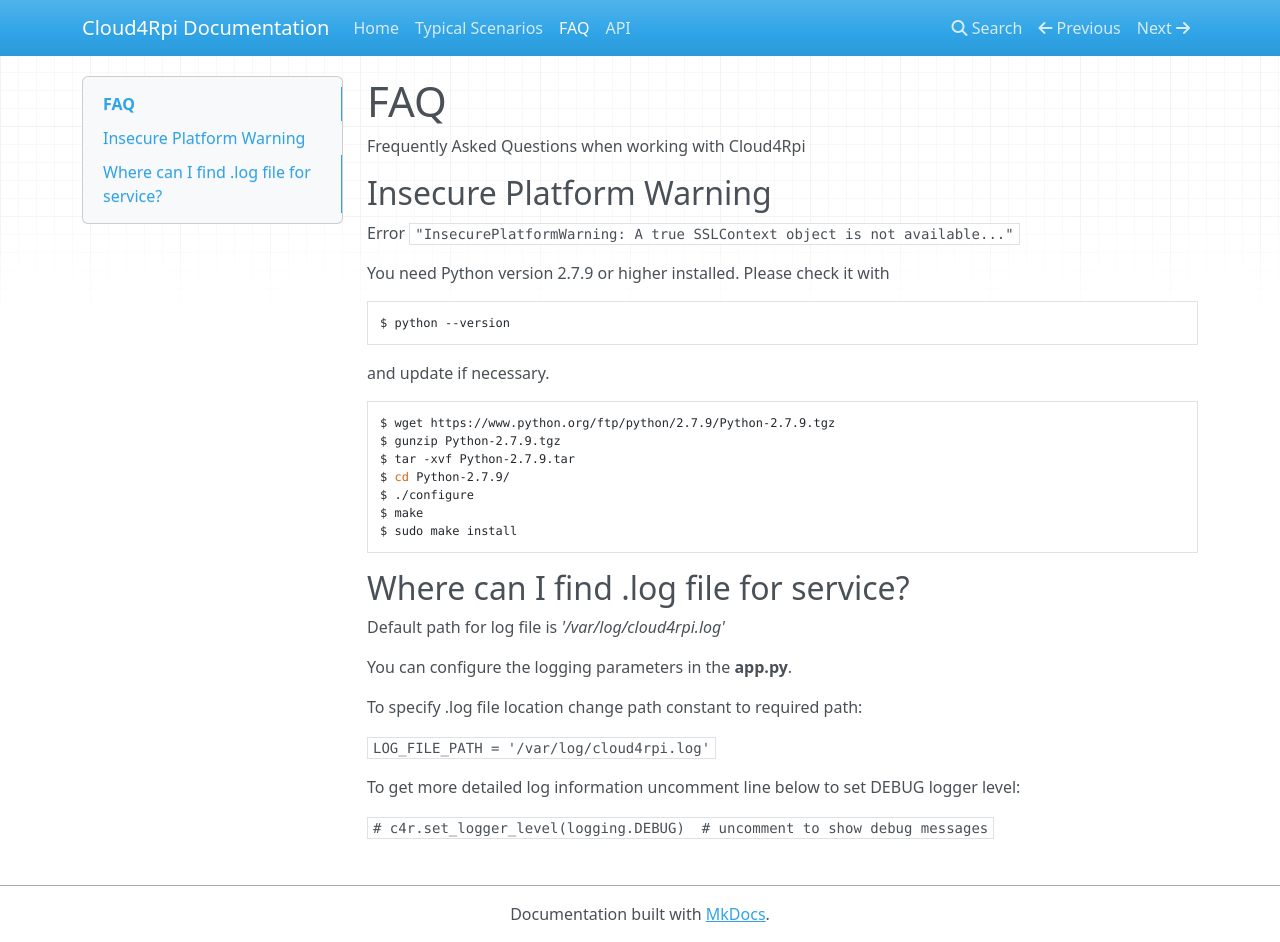
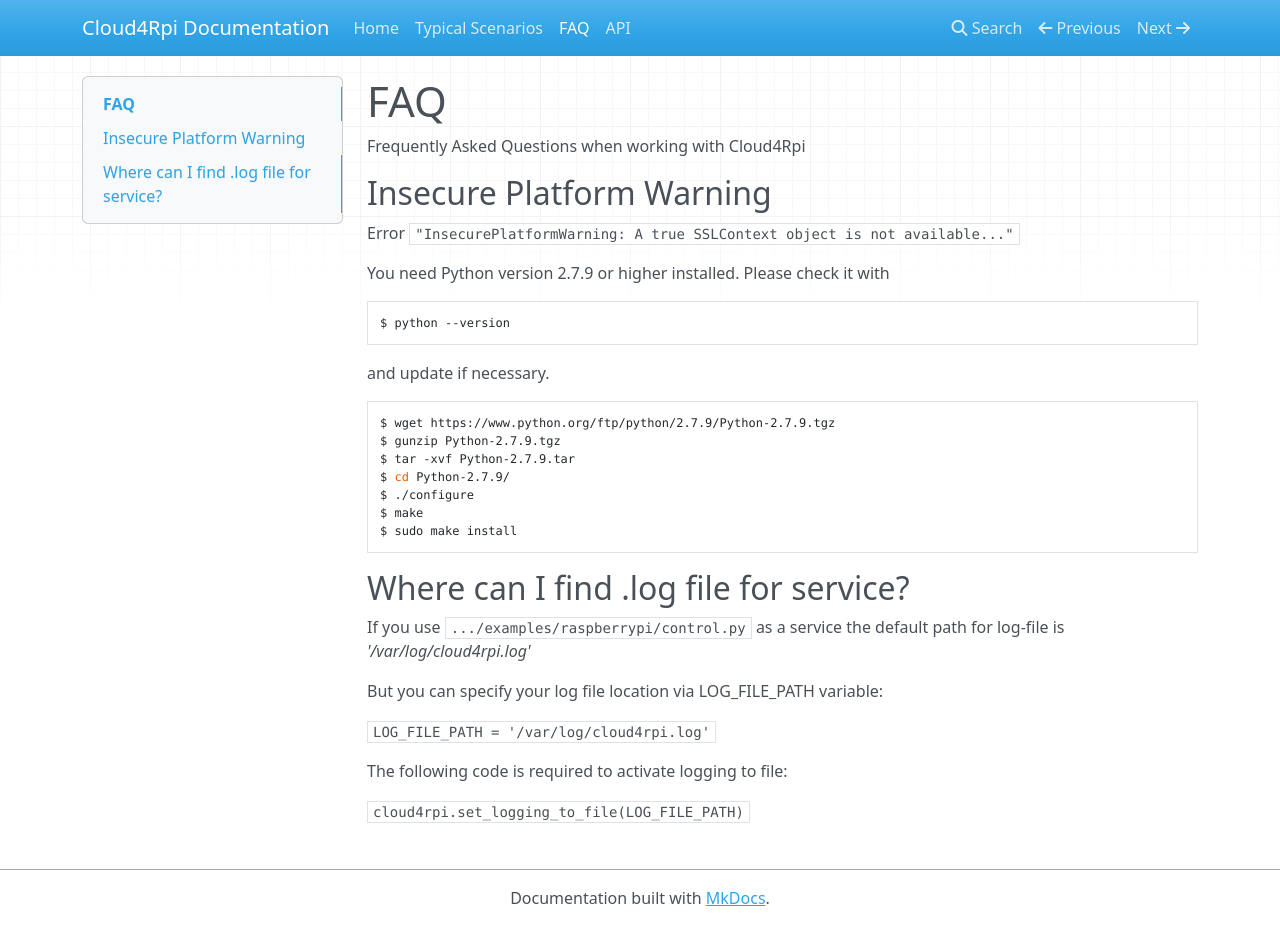
Before and after one commit to cloud4rpi/docs, an MkDocs documentation site: the page built from docs/faq.md, in a window 1280 px wide and 942 px high. Built offline with MkDocs 1.6.1, drawn with Linux system fonts in a browser that asks for light colours; nearby versions of some CDN libraries; old or Windows-style settings are respelled for this version of MkDocs.

Commit message:
update FAQ log-file section

````diff
--- a/docs/faq.md
+++ b/docs/faq.md
@@ -26,14 +26,13 @@
 
 ## Where can I find .log file for service?
 
-Default path for log file is *'/var/log/cloud4rpi.log'*
+If you use ```.../examples/raspberrypi/control.py``` as a service the default path for log-file is *'/var/log/cloud4rpi.log'*
 
-You can configure the logging parameters in the **app.py**.
-
-To specify .log file location change path constant to required path:
+But you can specify your log file location via LOG_FILE_PATH variable:
 
 ```LOG_FILE_PATH = '/var/log/cloud4rpi.log'```
 
-To get more detailed log information uncomment line below to set DEBUG logger level:
 
-```# c4r.set_logger_level(logging.DEBUG)  # uncomment to show debug messages```
+The following code is required to activate logging to file:
+
+```cloud4rpi.set_logging_to_file(LOG_FILE_PATH)```
````
